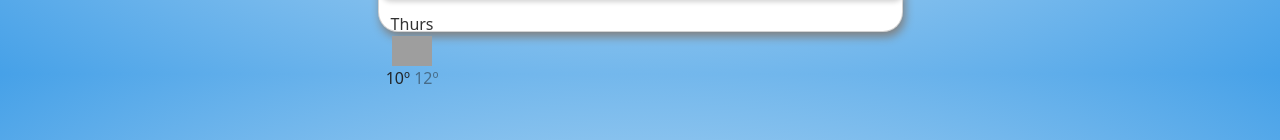
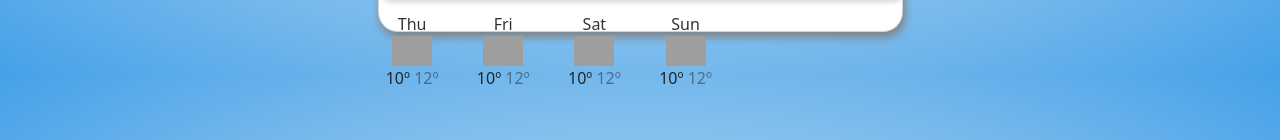
Before and after one commit to ariaLed72/Final-Weather-App, a plain HTML site: page Final Project Files/index.html in a window 1280 px wide. Shown: the part 659-799 px from the top of the page. Drawn offline with nearby package versions, Linux system fonts and the light colour scheme; grey boxes are pictures that could not be loaded.

Commit message:
Injected html in JavaScript to loop Forecast Days in Function

```diff
--- a/Final Project Files/index.html
+++ b/Final Project Files/index.html
@@ -57,7 +57,7 @@
             Wind: <span id="wind">3 </span>km/h
         </li>
       </ul>
-<div class="weather-forecast" id="forecast-row">
+<div class="weather-forecast" id="forecast">
   <div class="row" >
     <div class="col-2">
       <div class="weather-forecast-date">
--- a/Final Project Files/src/index.js
+++ b/Final Project Files/src/index.js
@@ -43,6 +43,42 @@ function search(event) {
   axios.get(apiUrl).then(changeTemp);
 }
 let celsiusTemperature = null;
+
+function displayForecast() {
+  let forecastElement = document.querySelector("#forecast");
+
+  let forecastHTML = `
+  <div class="row" >`;
+
+  let days = ["Thu", "Fri", "Sat", "Sun"];
+  days.forEach(function (day) {
+    forecastHTML =
+      forecastHTML +
+      `
+    <div class="col-2">
+      <div class="weather-forecast-date">
+      ${day}
+      </div>
+      <img src="http://shecodes-assets.s3.amazonaws.com/api/weather/icons/clear-sky-night.png"
+      alt="img"
+      width="40"/>
+      <div class="weather-forecast-temperatures">
+<span class="weather-forecast-temperature-minimum">
+        10º
+</span>
+<span class="weather-forecast-temperature-maximum">
+        12º
+</span>
+
+      </div>
+    </div>
+  `;
+  });
+
+  forecastHTML = forecastHTML + `</div>`;
+
+  forecastElement.innerHTML = forecastHTML;
+}
 
 function changeTemp(response) {
   let wholeTemp = document.querySelector("#big-temp");
@@ -102,6 +138,8 @@ fahrenheitLink.addEventListener("click", showFahrenheitTemp);
 let celsiusLink = document.querySelector("#celsius-conversion");
 celsiusLink.addEventListener("click", showCelsiusTemp);
 
+displayForecast();
+
 //function showPosition(position) {
 // let lat = position.coordinates.lat;
 // let lon = position.coordinates.lon;
--- a/Final Project Files/src/style.css
+++ b/Final Project Files/src/style.css
@@ -189,7 +189,7 @@ h3 {
   font-weight: bold;
 }
 
-#forecast-row {
+#forecast {
   position: relative;
   top: -200px;
 }
```
